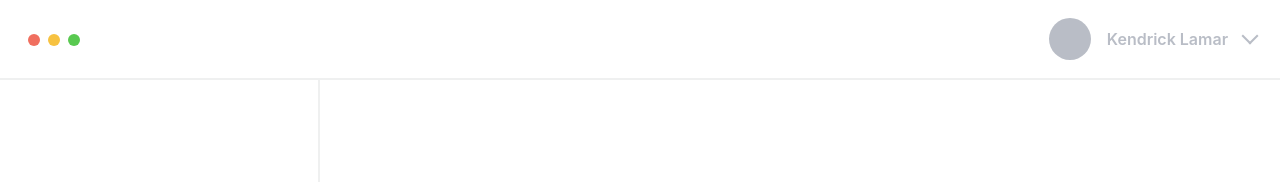
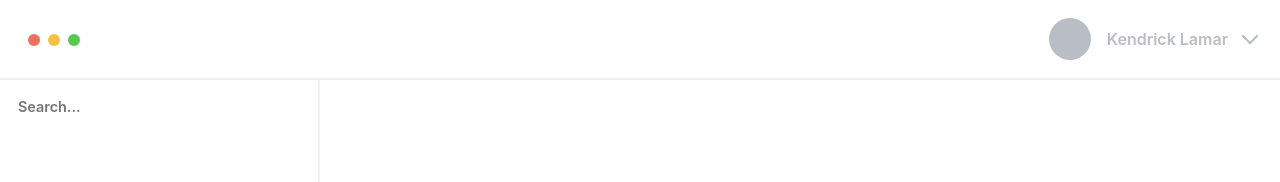
Before and after one commit to ridafkih/redux-chat-app, a React (Create React App) app: page / in a window 1280 px wide. Shown: the top 182 px of the page. Built offline with nearby package versions, Linux system fonts and the light colour scheme.

Commit message:
configured search input field styling

```diff
--- a/src/components/ConversationList/molecules/ConversationSearch/ConversationSearch.jsx
+++ b/src/components/ConversationList/molecules/ConversationSearch/ConversationSearch.jsx
@@ -1,7 +1,16 @@
 import React from "react";
+import styles from "./ConversationSearch.module.css";
 
 function ConversationSearch() {
-  return <div></div>;
+  return (
+    <div className={styles.container}>
+      <label className={styles.field_region}>
+        <div className={styles.input_icon}></div>
+        <input className={styles.input} type="text" placeholder="Search..." />
+      </label>
+      <button className={styles.add_conversation}></button>
+    </div>
+  );
 }
 
 export default ConversationSearch;
--- /dev/null
+++ b/src/components/ConversationList/molecules/ConversationSearch/ConversationSearch.module.css
@@ -0,0 +1,24 @@
+.container {
+  width: 100%;
+  display: flex;
+}
+
+.field_region {
+  width: 100%;
+  padding: 16px;
+}
+
+.field_region:hover {
+  cursor: text;
+}
+
+.input,
+.add_conversation {
+  border: none;
+  outline: none;
+  background: transparent;
+}
+
+.input::placeholder {
+  font-weight: 600;
+}
--- a/src/index.css
+++ b/src/index.css
@@ -15,6 +15,12 @@ body,
   box-sizing: border-box;
 }
 
+input,
+button {
+  font-family: inherit;
+  font-size: 0.9rem;
+}
+
 body {
   margin: 0;
   font-family: -apple-system, BlinkMacSystemFont, 'Segoe UI', 'Roboto', 'Oxygen',
```
